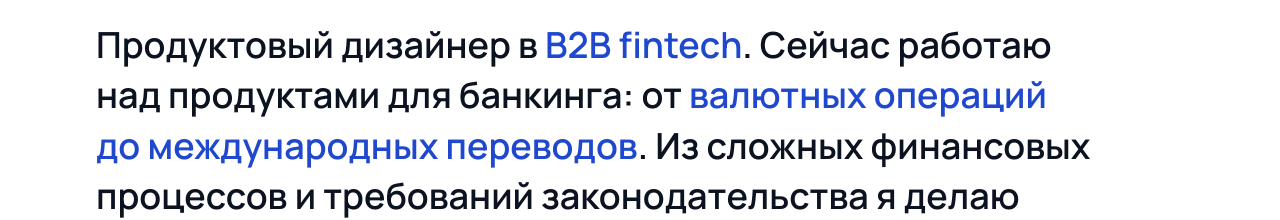
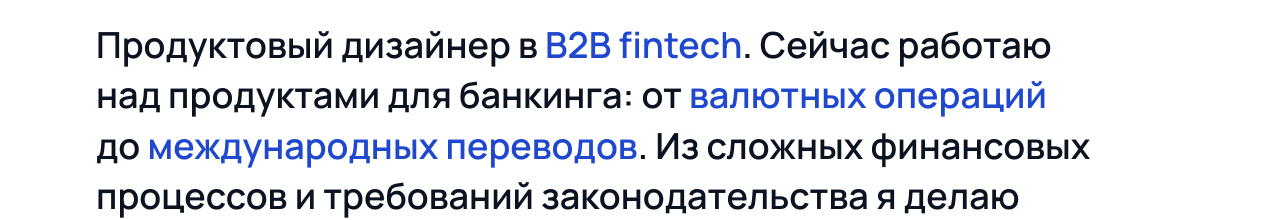
Before and after one commit to aisuluaitbayeva/aisulu-portfolio, a React (Vite) app: page / in a window 1280 px wide. Shown: the part 141-361 px from the top of the page. Built offline with nearby package versions, Linux system fonts and the light colour scheme.

Commit message:
Update Hero – до закрасила черным

```diff
--- a/src/App.jsx
+++ b/src/App.jsx
@@ -303,7 +303,7 @@ export default function App() {
           style={{ fontFamily: DISPLAY_FONT }}
         >
           Продуктовый дизайнер в <Accent>B2B fintech</Accent>. Сейчас работаю
-          над продуктами для банкинга: от <Accent>валютных операций до международных переводов</Accent>.
+          над продуктами для банкинга: от <Accent>валютных операций</Accent> до <Accent>международных переводов</Accent>.
           Из сложных финансовых процессов и требований законодательства я делаю{" "}
           <Accent>понятные интерфейсы</Accent>, полезные для пользователей и бизнеса
         </p>
```
